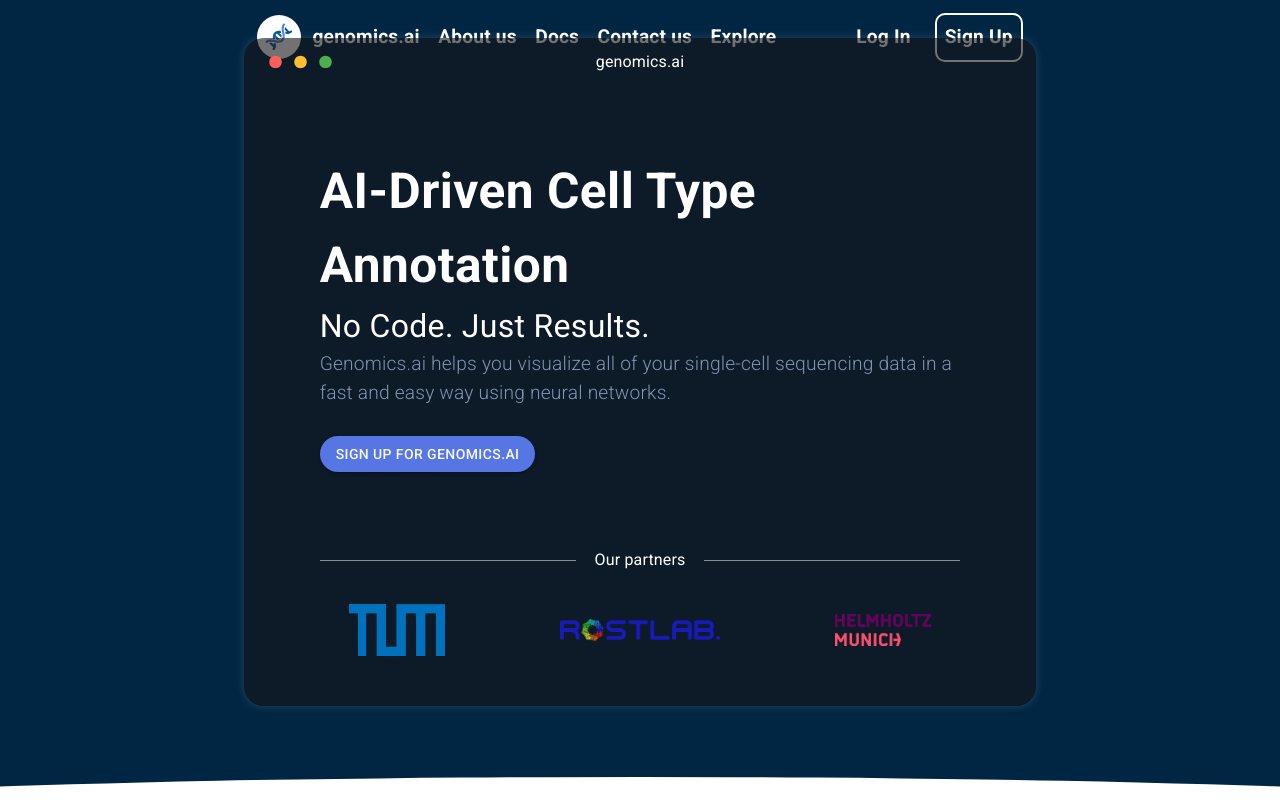
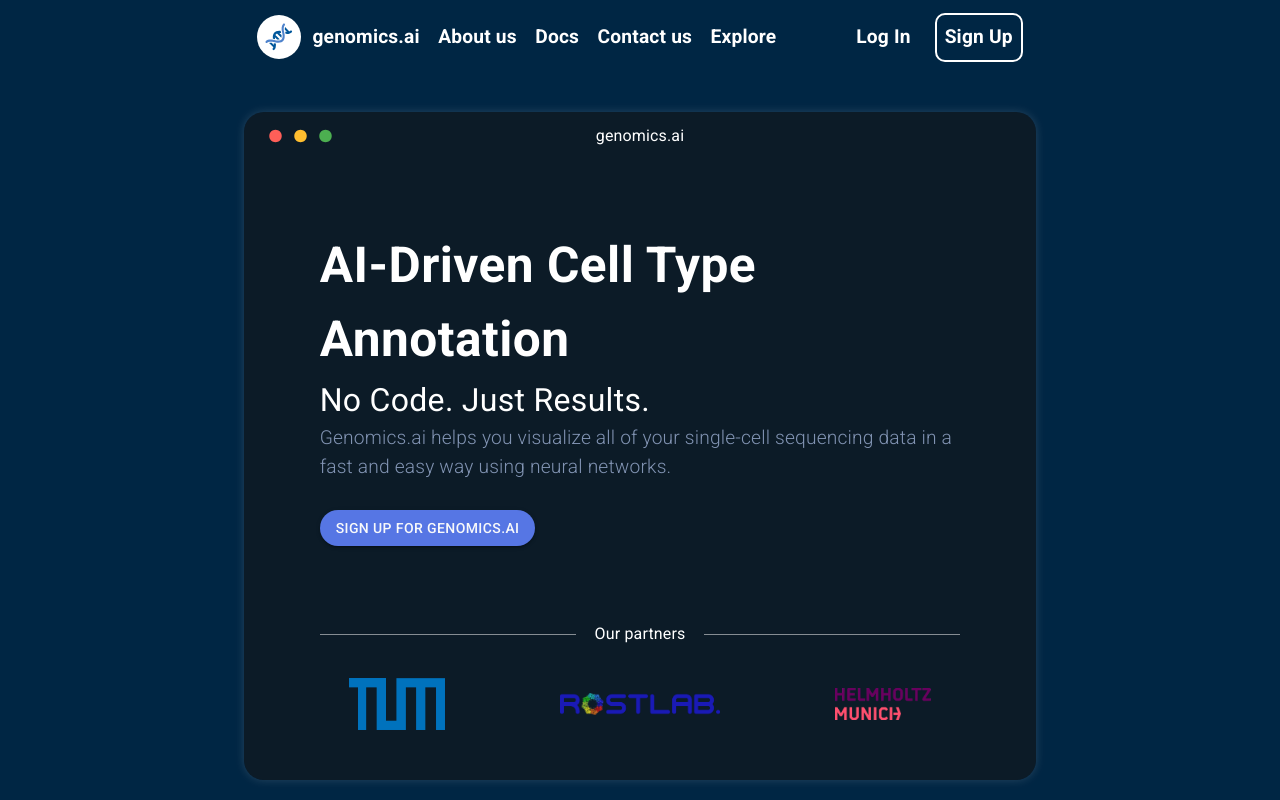
Before and after one commit to jst-seminar-rostlab-tum/genomics.ai, a React (Create React App) app in the folder Frontend/: page /explore in a window 1280 px wide. Shown: the top 800 px of the page. Built offline with nearby package versions, Linux system fonts and the light colour scheme.

Commit message:
fixed smth after fix-nav merge

```diff
--- a/Frontend/src/components/NavBar/index.jsx
+++ b/Frontend/src/components/NavBar/index.jsx
@@ -209,7 +209,6 @@ export default function Navbar({
   const boxRef = useRef()
 
   useEffect(()=>{
-    console.log(user)
     //use the set function from Home page to set the height, so that we can use it later
     if(position==="fixed") setNavbarHeight(boxRef.current.clientHeight)
   })
--- a/Frontend/src/views/Home/index.jsx
+++ b/Frontend/src/views/Home/index.jsx
@@ -60,7 +60,7 @@ const Home = () => {
         {/* NAVBAR HERE */}
         {/* the Box that contains the Navbar will collapse, so we reset the height */}
         <Box sx={{height: navbarHeight, position: "relative"}}>
-          <Navbar setNavbarHeight={setNavbarHeight} onLoginClicked={onLoginClicked} onSignUpClicked={onSignUpClicked} executeScroll={executeScroll} />
+          <Navbar position="fixed" setNavbarHeight={setNavbarHeight} onLoginClicked={onLoginClicked} onSignUpClicked={onSignUpClicked} executeScroll={executeScroll} />
         </Box>
         {/* IOS WINDOW */}
         <WindowiOS />
```
